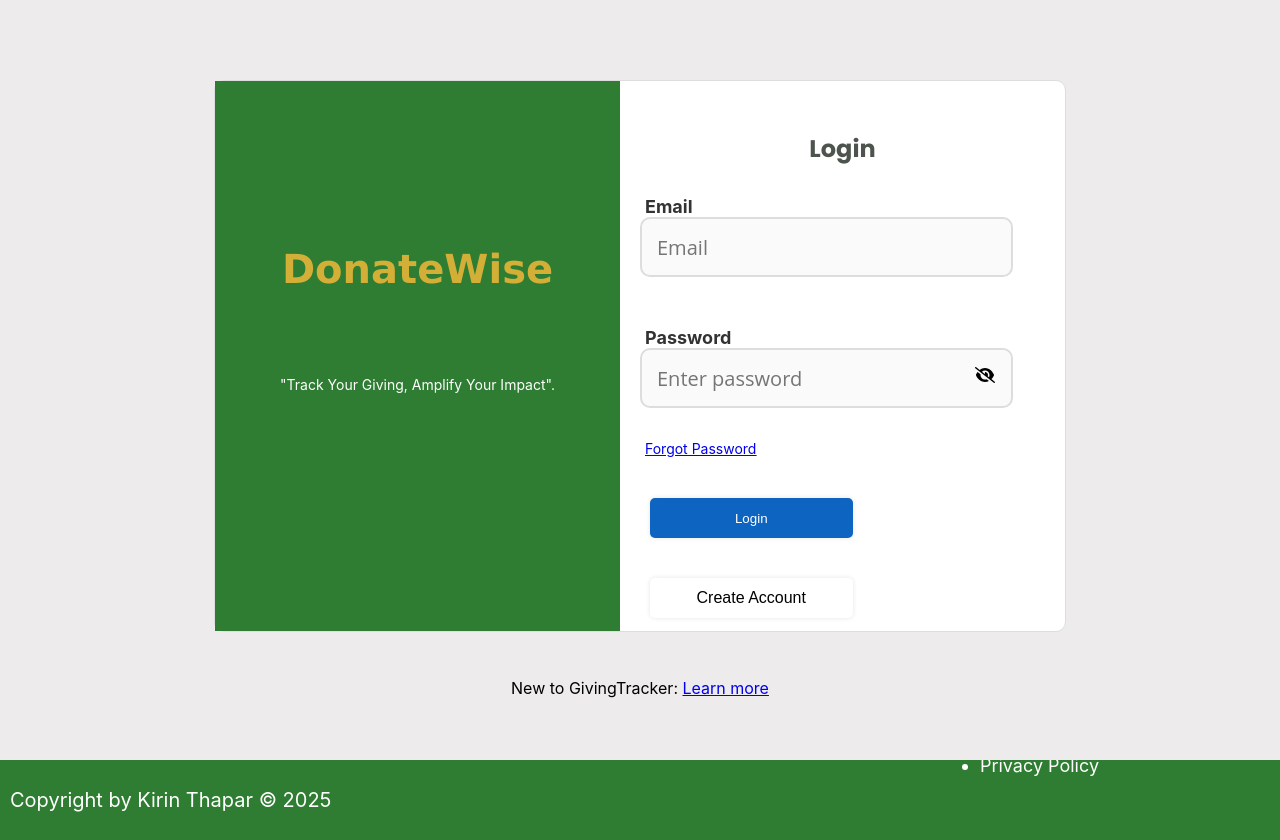
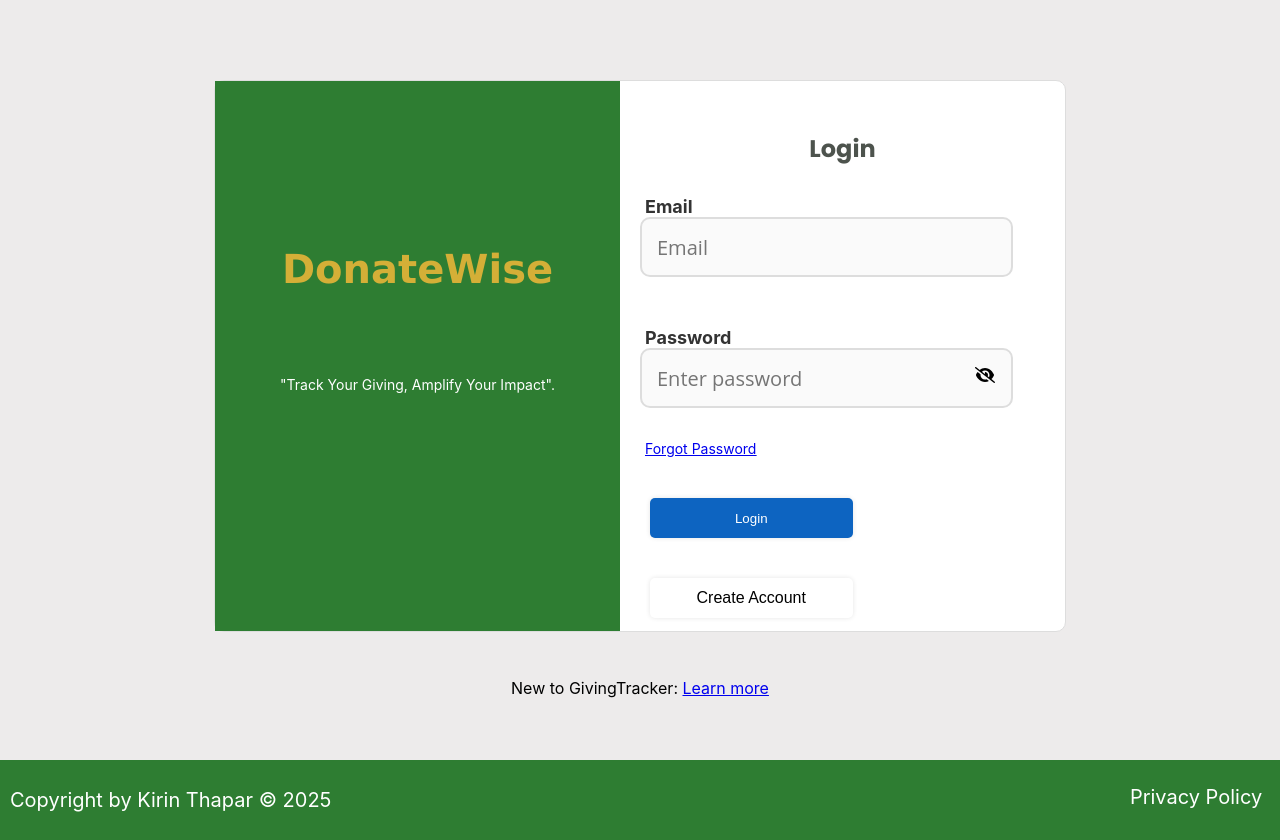
Before and after one commit to Kirint27/DonateWise, a React (Create React App) app in the folder frontend/: page / in a window 1280 px wide. Built offline with nearby package versions, Linux system fonts and the light colour scheme.

Commit message:
update html of progress bar and footer

```diff
--- a/frontend/src/components/CustomProgressBar/CustomProgressBar.jsx
+++ b/frontend/src/components/CustomProgressBar/CustomProgressBar.jsx
@@ -8,21 +8,27 @@ const CustomProgressBar = ({ goalAmount, currentAmount, user }) => {
   }
 
   return (
+  <div>
+  <h3 className={styles.progressTitle}>Donation Goal Progress</h3>
+
+
     <div className={styles.progressContainer}>
-      <h3 className={styles.progressTitle}>Donation Goal Progress</h3>
 
       <div className={styles.progressBarContainer}>
-        <div className={styles.progressText}>
-          {progress.toFixed(1)}% completed
-        </div>
 
-        <div className={styles.progressBar}>
+
+        <div className={styles.progressBar}  style={{
+    width: goalAmount < 1000 ? '500px' : '1000px', // adjust the width based on the goal amount
+  }}
+>
           <div
             className={`${styles.progressFill} ${
               progress < 50 ? styles.lowProgress : styles.highProgress
             }`}
             style={{ width: `${progress}%` }}
-          />
+          />  <div className={styles.progressText} >
+          {progress.toFixed(1)}% completed
+        </div>
         </div>
 
         <div className={styles.goalAmount}>
@@ -34,6 +40,7 @@ const CustomProgressBar = ({ goalAmount, currentAmount, user }) => {
         {goalAmount !== undefined ? goalAmount.toFixed(2) : "N/A"} donated
       </p>
     </div>
+    </div>
   );
 };
 export default CustomProgressBar;
--- a/frontend/src/components/Footer/Footer.jsx
+++ b/frontend/src/components/Footer/Footer.jsx
@@ -13,12 +13,9 @@ const Footer = () => {
   return (
     <>
       <footer>
-        <p>Copyright by Kirin Thapar &#169; {getCurrentYear()}</p>
-
-        <ul className={styles.links}>
-          <li onClick={() => navigate("/privacy-policy")}>Privacy Policy</li>
-        </ul>
-      </footer>
+  <p className={styles.copyright}> Copyright by Kirin Thapar &#169; {getCurrentYear()}</p>
+  <p className={styles.privacyPolicy} onClick={() => navigate("/privacy-policy")}>Privacy Policy</p>
+</footer>
     </>
   );
 };
```
